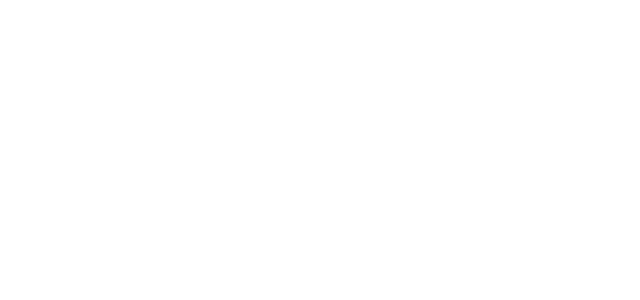
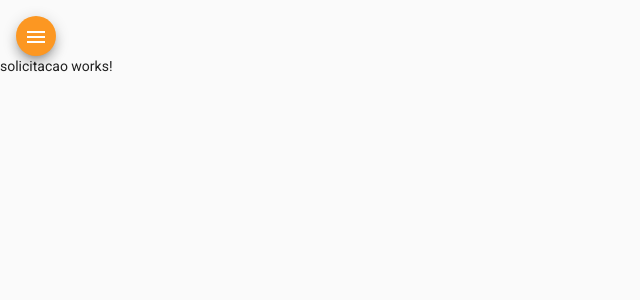
Before and after one commit to JeicksonT1000/Loca-Facil-Novo, an Angular app: page /solicitacao in a window 1280 px wide. Before the commit this address led to /. Shown: the top 300 px of the page, without its empty margins (0-640 px from the left). Built offline with nearby package versions, Linux system fonts and the light colour scheme.

Commit message:
rota para componente solicitacao

```diff
--- a/src/app/app-routing.module.ts
+++ b/src/app/app-routing.module.ts
@@ -1,10 +1,13 @@
 import { NgModule } from '@angular/core';
 import { RouterModule, Routes } from '@angular/router';
 import { NavComponent } from './components/nav/nav.component';
+import { SolicitacaoComponent } from './components/solicitacao/solicitacao.component';
 
 const routes: Routes = [
   {
-    path: '', component: NavComponent
+    path: '', component: NavComponent, children: [
+      { path: 'solicitacao', component: SolicitacaoComponent }
+    ]
   }
 ];
 
--- a/src/app/components/nav/nav.component.html
+++ b/src/app/components/nav/nav.component.html
@@ -25,6 +25,7 @@
       <button class="menu mat-elevation-z8" (click)="drawer.toggle()" mat-icon-button>
         <mat-icon>menu</mat-icon>
       </button>
+      <router-outlet></router-outlet>
     </div>
 
   </mat-drawer-container>
--- a/src/app/components/nav/nav.component.ts
+++ b/src/app/components/nav/nav.component.ts
@@ -1,4 +1,5 @@
 import { Component, OnInit } from '@angular/core';
+import { Router } from '@angular/router';
 
 @Component({
   selector: 'app-nav',
@@ -7,9 +8,10 @@
 })
 export class NavComponent implements OnInit {
 
-  constructor() { }
+  constructor(private router: Router) { }
 
   ngOnInit(): void {
+    this.router.navigate(['solicitacao'])
   }
 
 }
```
